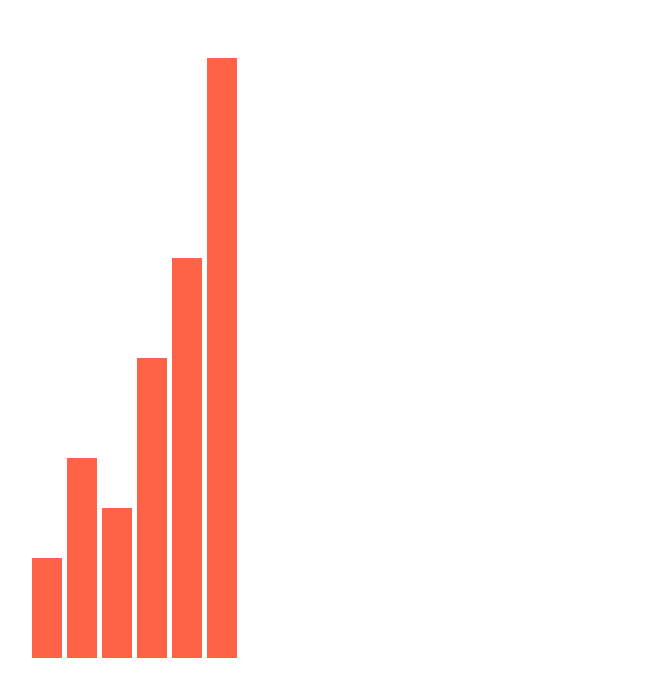
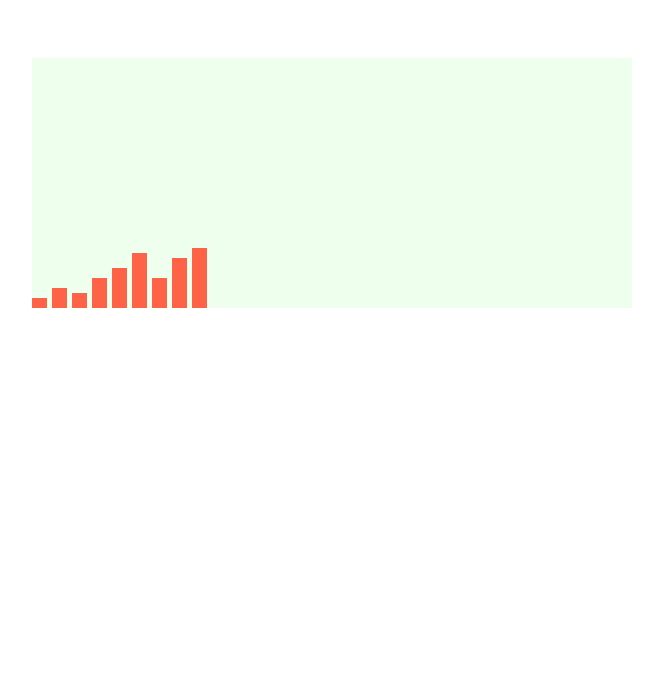
Before and after one commit to aj34/hack-university-data-visualization, a plain HTML site: page week_1/index.html in a window 1280 px wide. Shown: the whole page, without its empty margins (76-739 px from the left). Drawn offline with nearby package versions, Linux system fonts and the light colour scheme.

Commit message:
Lesson 2

```diff
--- a/week_1/index.html
+++ b/week_1/index.html
@@ -6,6 +6,7 @@
   <link rel="stylesheet" href="styles.css">
 </head>
 <body>
+  <div id="barChart"></div>
   <script src="main.js"></script>
 </body>
 </html>
--- a/week_1/main.js
+++ b/week_1/main.js
@@ -1,10 +1,21 @@
-var data = [ 100, 200, 150, 300, 400, 600 ];
+var dataSet = [10, 20, 15, 30, 40, 55, 30, 50, 60];
 
-  d3.select('body').selectAll('div')
-    .data(data)
-    .enter() // starting d3
-    .append('div') // creating a div
-    .attr('class', 'bar') // assigning class
-    .style('height', function (data) {
-      return data + 'px'; // returning data with px appended
-    });
+var svg = d3.select('#barChart').append('svg')
+  .attr('width', 600)
+  .attr('height', 250);
+
+svg.selectAll('rect') // using svg variable reference
+  .data(dataSet)
+  .enter() // starting d3
+  .append('rect') // creating a rect this time
+  .attr('class', 'bar') // assigning class
+  .attr('x', function(data, index) {
+    return index * 20
+  })
+  .attr('y', function(data) {
+    return 250 - data
+  })
+  .attr('width', 15)
+  .style('height', function(data) {
+    return data // returning data for height value; Note no px is needed with svg
+  })
--- a/week_1/styles.css
+++ b/week_1/styles.css
@@ -3,9 +3,11 @@ body {
   padding-left: 100px;
 }
 .bar {
-  width: 30px;
-  height: 50px;
-  background-color: tomato;
   display: inline-block;
-  margin-right: 5px;
+  fill: tomato;
 }
+#barChart {
+  width: 600px;
+  height: 250px;
+  background-color: #EFE;
+}
```
